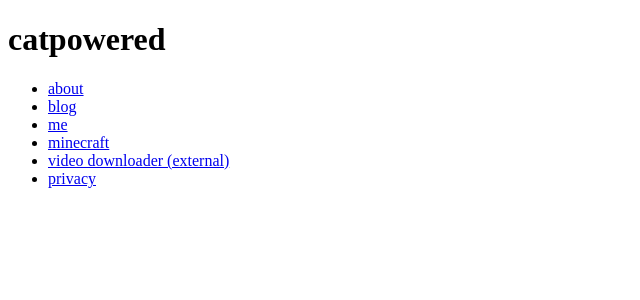
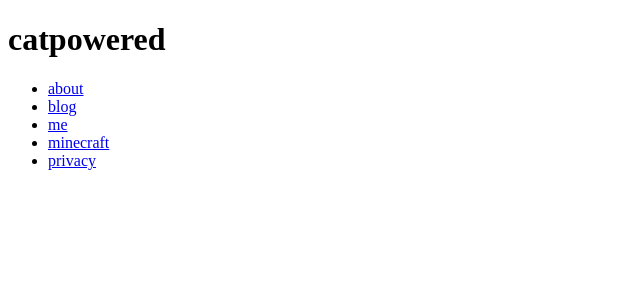
Before and after one commit to quagsirus/catpowered.net, a Django app: template templates/index.html in a window 1280 px wide. Shown: the top 300 px of the page, without its empty margins (0-640 px from the left). Run offline with Django 4.2, Linux system fonts and the light colour scheme; the template is opened without the code that fills it, so the values that code supplies are empty; some libraries are stand-ins or nearby versions.

Commit message:
removed cobalt link

```diff
--- a/templates/index.html
+++ b/templates/index.html
@@ -15,7 +15,6 @@
 			<li><a href="https://blog.catpowered.net/">blog</a></li>
 			<li><a href="me">me</a></li>
 			<li><a href="minecraft">minecraft</a></li>
-			<li><a href="https://co.wukko.me/">video downloader (external)</a></li>
 			<li><a href="{{STATIC_URL}}privacy.html">privacy</a></li>
 		</ul>
 		{% include "includes/user.shtml" %}
```
